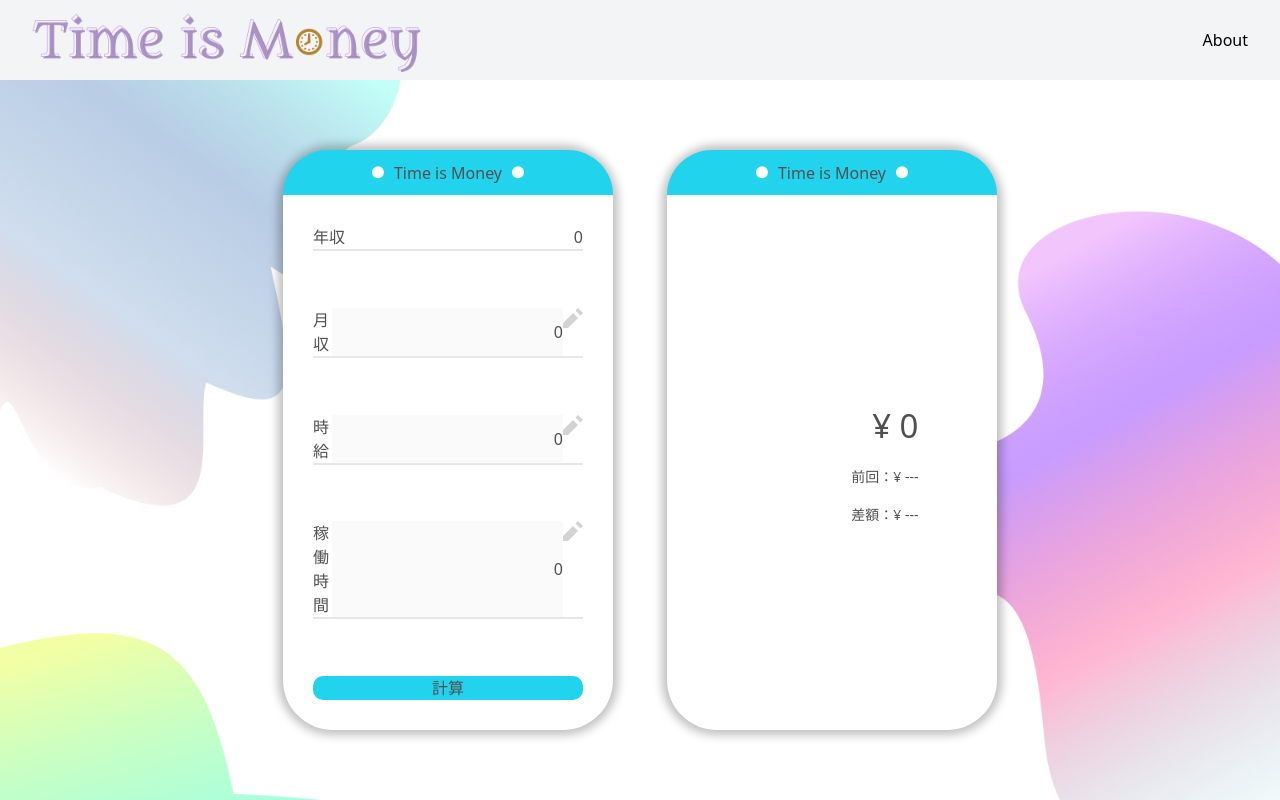
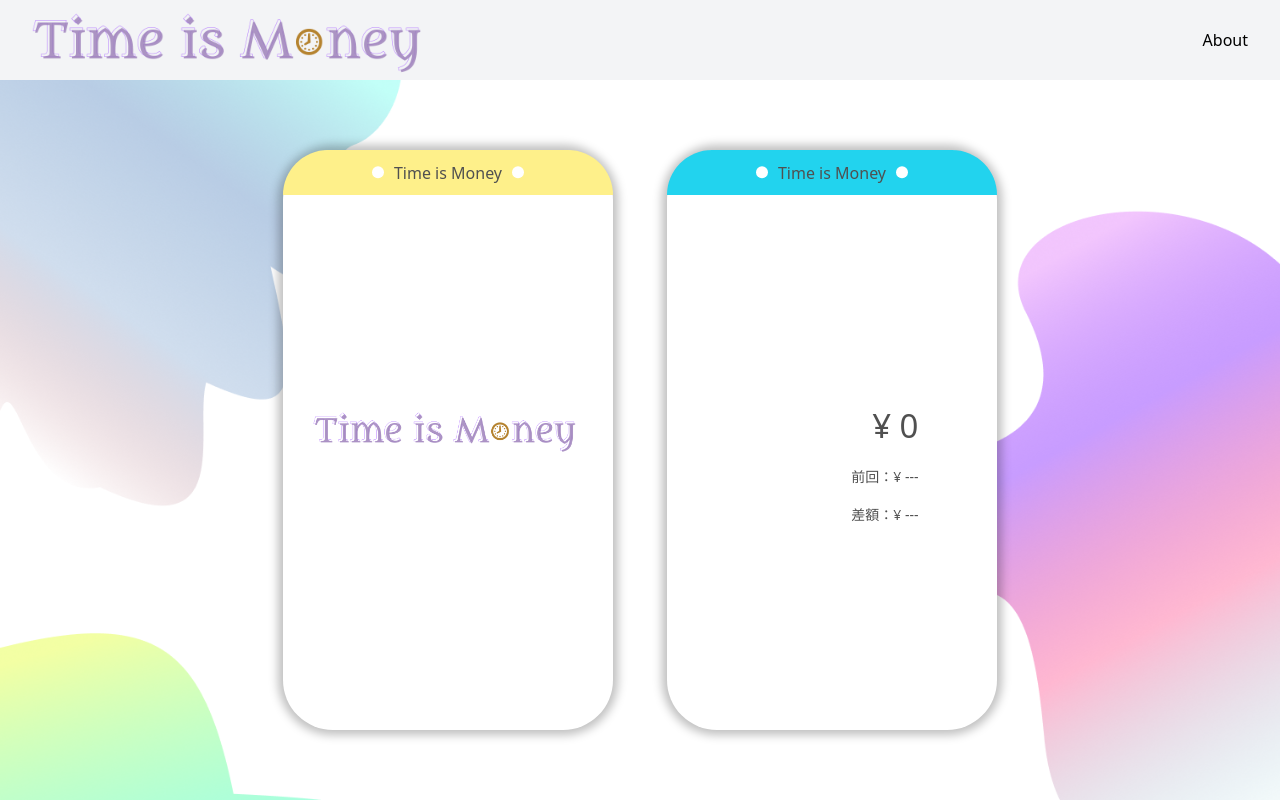
Before and after one commit to daydule/odyssey-frontend, a Next.js app: page /main in a window 1280 px wide. Both pictures are taken after a click on the icon 573 px from the left and 235 px from the top of the page. Built offline with nearby package versions, Linux system fonts and the light colour scheme.

Commit message:
Add MainCardTop component

```diff
--- a/src/components/forest/Main.tsx
+++ b/src/components/forest/Main.tsx
@@ -3,6 +3,7 @@
 import { useState } from 'react';
 import MainCardWithInput from '../../components/tree/MainCardWithInput';
 import MainCardWithMoneyResult from '../../components/tree/MainCardWithMoneyResult';
+import MainCardTop from '../tree/MainCardTop';
 import MainCardWithCommodityResult from '../tree/MainCardWithCommodityResult';
 import PriceContext from './PriceContext';
 
@@ -14,10 +15,12 @@ interface Commodity {
   title: string;
 }
 
-type ActiveCard = 'moneyResult' | 'commodityResult';
+type ActiveLeftCard = 'inputCard' | 'topCard';
+type ActiveRightCard = 'moneyResultCard' | 'commodityResultCard';
 
 const Main = () => {
-  const [activeCard, setActiveCard] = useState<ActiveCard>('moneyResult');
+  const [activeLeftCard, setActiveLeftCard] = useState<ActiveLeftCard>('inputCard');
+  const [activeRightCard, setActiveRightCard] = useState<ActiveRightCard>('moneyResultCard');
   const commodities: Commodity[] = [
     { name: 'りんご', price: 100, imagePath: 'images/icon_negate.jpeg', altText: 'Apple', title: 'Apple' },
     { name: 'みかん', price: 200, imagePath: 'images/icon_negate.jpeg', altText: 'Orange', title: 'Orange' },
@@ -36,18 +39,27 @@ const Main = () => {
     <PriceContext>
       <div className='flex h-full w-full items-center justify-center'>
         <div className='flex h-full w-3/5 items-center justify-around'>
-          <div className='animate-rotate-scale-down-ver'>
+          <div
+            onClick={() => setActiveLeftCard('topCard')}
+            className={activeLeftCard === 'inputCard' ? 'animate-rotate-scale-down-ver' : 'hidden'}
+          >
             <MainCardWithInput />
           </div>
           <div
-            onClick={() => setActiveCard('commodityResult')}
-            className={activeCard === 'commodityResult' ? 'hidden' : 'animate-rotate-scale-down-ver'}
+            onClick={() => setActiveLeftCard('inputCard')}
+            className={activeLeftCard !== 'inputCard' ? 'animate-rotate-scale-down-ver' : 'hidden'}
+          >
+            <MainCardTop />
+          </div>
+          <div
+            onClick={() => setActiveRightCard('commodityResultCard')}
+            className={activeRightCard === 'moneyResultCard' ? 'animate-rotate-scale-down-ver' : 'hidden'}
           >
             <MainCardWithMoneyResult />
           </div>
           <div
-            onClick={() => setActiveCard('moneyResult')}
-            className={activeCard === 'moneyResult' ? 'hidden' : 'animate-rotate-scale-down-ver'}
+            onClick={() => setActiveRightCard('moneyResultCard')}
+            className={activeRightCard !== 'moneyResultCard' ? 'animate-rotate-scale-down-ver' : 'hidden'}
           >
             <MainCardWithCommodityResult commodities={commodities} />
           </div>
--- /dev/null
+++ b/src/components/tree/MainCardTop.tsx
@@ -0,0 +1,18 @@
+import React from 'react';
+import MainCard from '../../components/tree/MainCard';
+
+const MainCardTop = () => {
+  return (
+    <MainCard title='Time is Money' headerBgColor='bg-yellow-200'>
+      <div className='m-auto'>
+        <img
+          className='mt-[-60px] h-full w-auto object-contain'
+          src={'/images/header_logo.png'}
+          alt='トップカード画像'
+        />
+      </div>
+    </MainCard>
+  );
+};
+
+export default MainCardTop;
```
Also changed, not shown: 2 other files (tests, documents, lock files or other folders).
